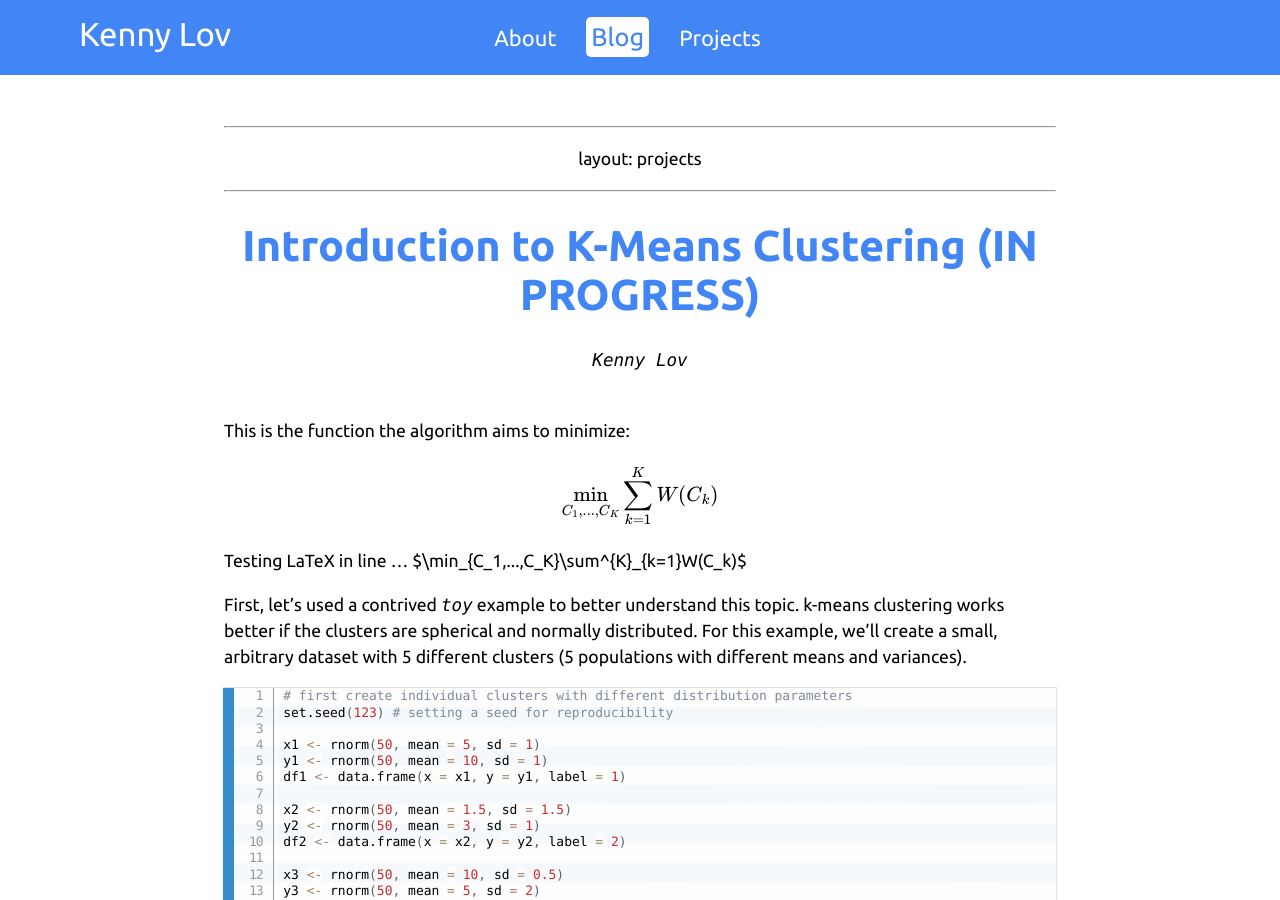
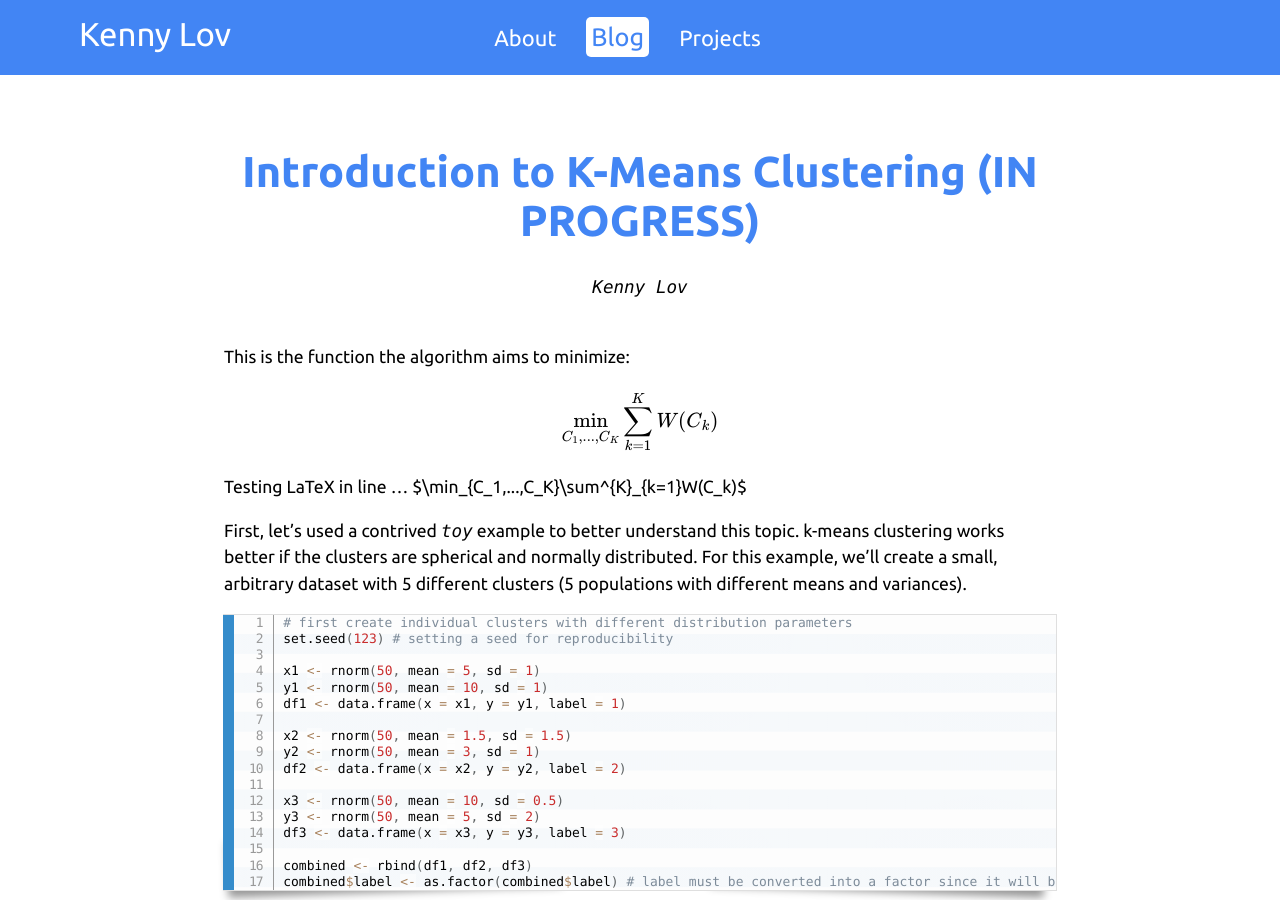
Before and after one commit to clfkenny/clfkenny.github.io, a Jekyll site: the page built from projects/kmeans_intro/index.md, in a window 1280 px wide and 900 px high. Built offline with Jekyll 4.4.1, drawn with Linux system fonts in a browser that asks for light colours; some web fonts are replaced; formulas are drawn with MathJax 3; our own code applies the rules of GitHub Pages for plain Markdown files.

Commit message:
updating index

```diff
--- a/projects/kmeans_intro/index.md
+++ b/projects/kmeans_intro/index.md
@@ -1,8 +1,3 @@
----
-layout: projects
-
----
-
 ---
 layout: projects
 
```
Also changed, not shown: projects/kmeans_intro/images/plot1.png, projects/kmeans_intro/images/plot2.png, projects/kmeans_intro/images/plot3.png, projects/kmeans_intro/images/scree.png.
